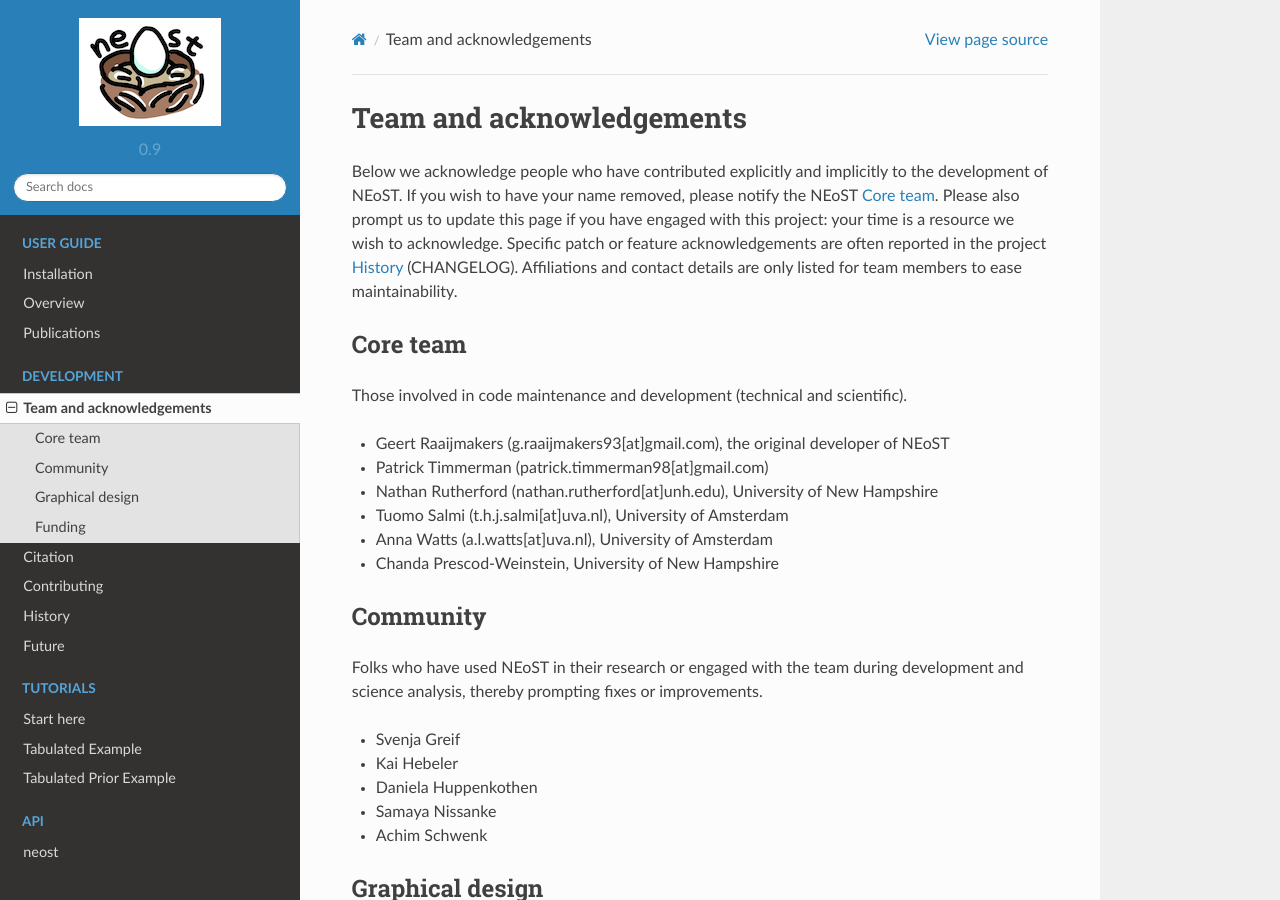
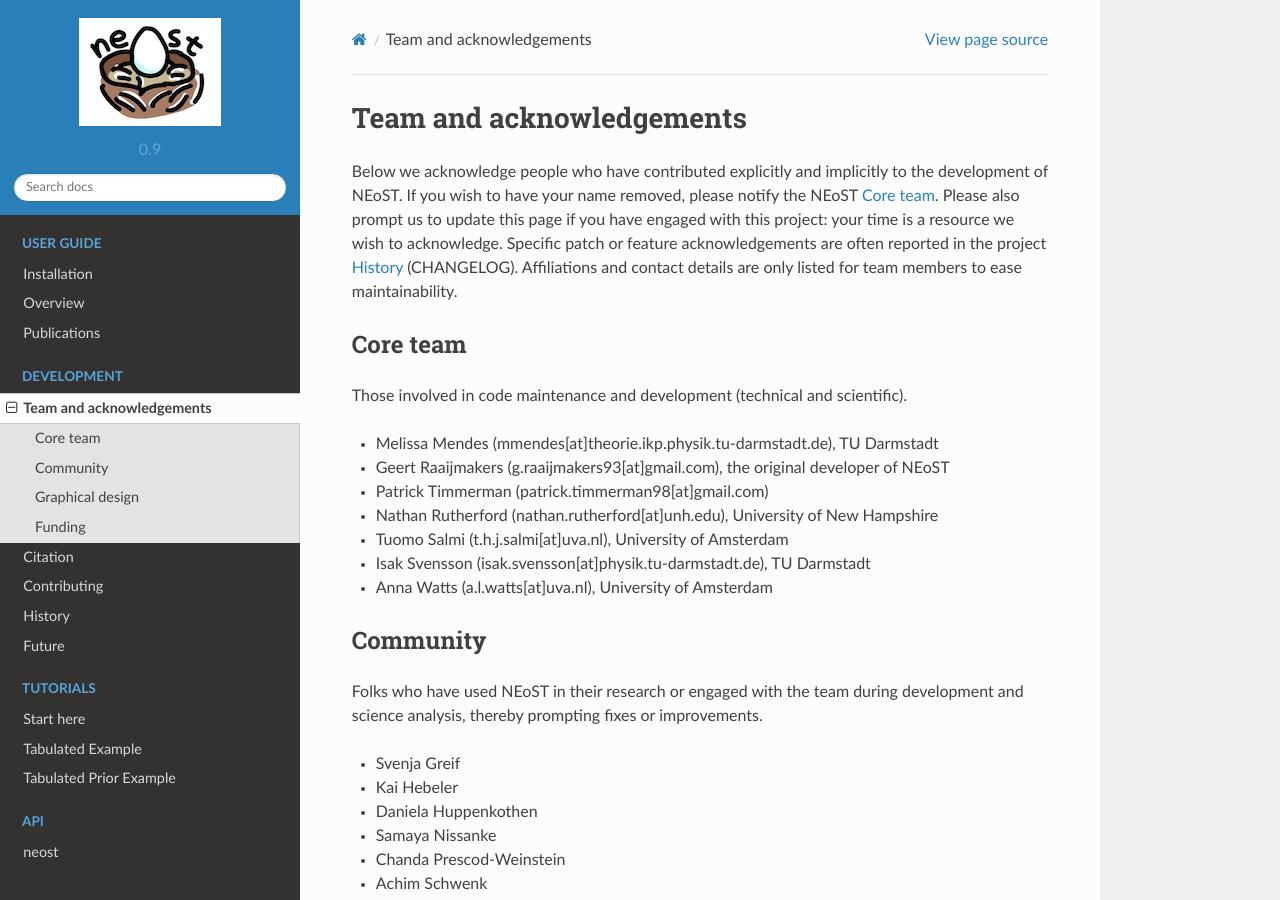
Before and after one commit to xpsi-group/neost, a Sphinx documentation site: the page built from docs/source/acknowledgements.rst, in a window 1280 px wide and 900 px high. Built offline with Sphinx 7.4.7 and the Read the Docs theme 2.0.0, drawn with Linux system fonts in a browser that asks for light colours; pages that are not in the unit, such as notebooks, are missing from menus.

Commit message:
Updates to team members

```diff
--- a/docs/source/acknowledgements.rst
+++ b/docs/source/acknowledgements.rst
@@ -18,12 +18,13 @@ Core team
 
 Those involved in code maintenance and development (technical and scientific).
 
+* Melissa Mendes (mmendes[at]theorie.ikp.physik.tu-darmstadt.de), TU Darmstadt
 * Geert Raaijmakers (g.raaijmakers93[at]gmail.com), the original developer of NEoST
 * Patrick Timmerman (patrick.timmerman98[at]gmail.com)
 * Nathan Rutherford (nathan.rutherford[at]unh.edu), University of New Hampshire
 * Tuomo Salmi (t.h.j.salmi[at]uva.nl), University of Amsterdam
+* Isak Svensson (isak.svensson[at]physik.tu-darmstadt.de), TU Darmstadt
 * Anna Watts (a.l.watts[at]uva.nl), University of Amsterdam
-* Chanda Prescod-Weinstein, University of New Hampshire
 
 Community
 ~~~~~~~~~
```
Also changed, not shown: other parts of docs/source/acknowledgements.rst (+1 -0 lines).
